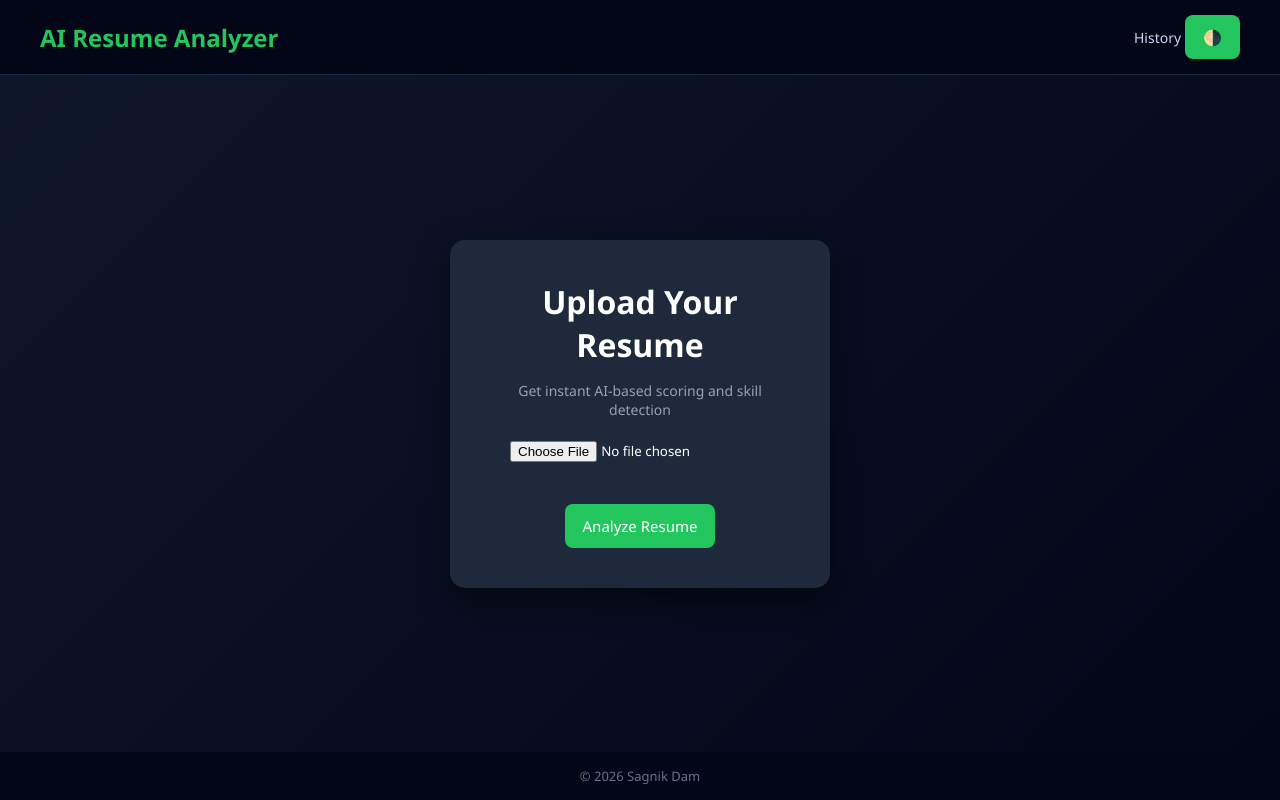
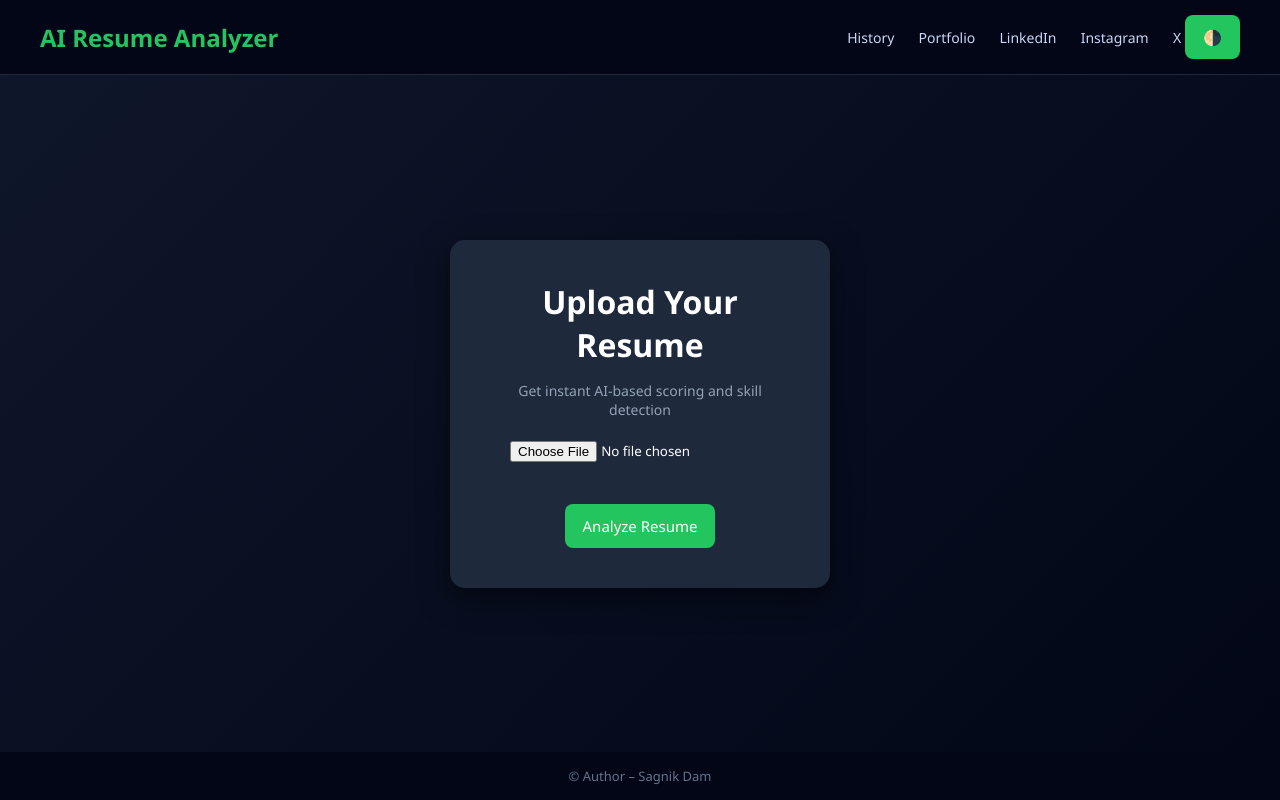
Before and after one commit to SagnikAB/aipsires, a Flask app: page / in a window 1280 px wide. Run offline with Flask 3, Linux system fonts and the light colour scheme.

Commit message:
Add socials + theme toggle + author footer

```diff
--- a/static/theme.js
+++ b/static/theme.js
@@ -1,19 +1,12 @@
 function toggleTheme() {
-  const body = document.body;
-  body.classList.toggle("light");
-  body.classList.toggle("dark");
-
-  if (body.classList.contains("light")) {
-    localStorage.setItem("theme", "light");
-  } else {
-    localStorage.setItem("theme", "dark");
-  }
+    document.body.classList.toggle("light");
+    localStorage.setItem("theme",
+        document.body.classList.contains("light") ? "light" : "dark"
+    );
 }
 
-window.onload = () => {
-  const saved = localStorage.getItem("theme");
-  if (saved === "light") {
-    document.body.classList.remove("dark");
-    document.body.classList.add("light");
-  }
+window.onload = function () {
+    if (localStorage.getItem("theme") === "light") {
+        document.body.classList.add("light");
+    }
 };
--- a/templates/index.html
+++ b/templates/index.html
@@ -4,21 +4,32 @@
     <meta charset="UTF-8">
     <title>AI Resume Analyzer</title>
 
-    <!-- IMPORTANT: Correct static linking -->
+    <!-- CSS -->
     <link rel="stylesheet" href="{{ url_for('static', filename='style.css') }}">
+
+    <!-- Theme JS -->
     <script src="{{ url_for('static', filename='theme.js') }}" defer></script>
 </head>
 
 <body>
 
+<!-- NAVBAR -->
 <nav>
     <h2>AI Resume Analyzer</h2>
+
     <div class="links">
         <a href="/history">History</a>
+
+        <a href="https://portfolio-frv3.vercel.app/" target="_blank">Portfolio</a>
+        <a href="https://www.linkedin.com/in/sagnik-dam-b33bb3322" target="_blank">LinkedIn</a>
+        <a href="https://www.instagram.com/s4g.n1k_/" target="_blank">Instagram</a>
+        <a href="https://x.com/29Sagnik" target="_blank">X</a>
+
         <button class="theme-btn" onclick="toggleTheme()">🌗</button>
     </div>
 </nav>
 
+<!-- MAIN CONTAINER -->
 <div class="container">
     <div class="card">
         <h1>Upload Your Resume</h1>
@@ -32,8 +43,9 @@
     </div>
 </div>
 
+<!-- FOOTER -->
 <footer>
-    <p>© 2026 Sagnik Dam</p>
+    <p>© Author – Sagnik Dam</p>
 </footer>
 
 </body>
```
